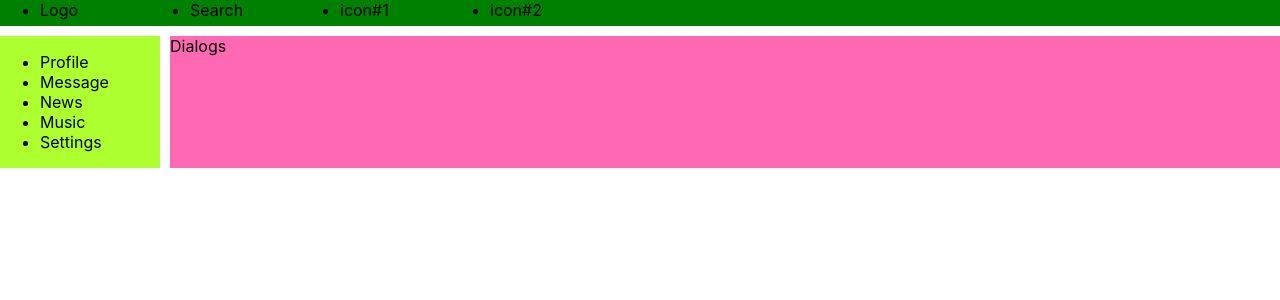
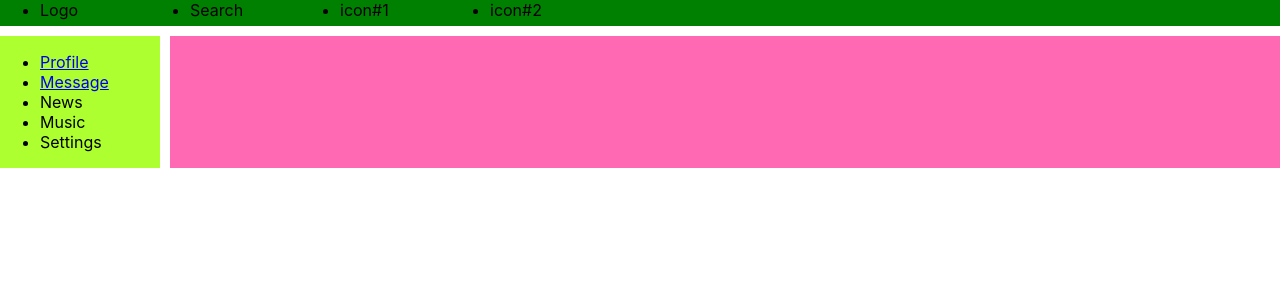
Before and after one commit to TuzovArtem/React-kamasutra, a React (Create React App) app: page / in a window 1280 px wide. Shown: the top 300 px of the page. Built offline with nearby package versions, Linux system fonts and the light colour scheme.

Commit message:
feat:add Route(lesson 19)

```diff
--- a/src/App.js
+++ b/src/App.js
@@ -13,14 +13,16 @@ import { BrowserRouter, Route, Link } from "react-router-dom";
 const   App = (props) => {
 
   return (
-    <div className="app-wrapper">
-      <Header />
-      <Navbar />
-      <div className='content'>
-      {/* <Profile /> */}
-      <Dialogs />
+    <BrowserRouter>
+      <div className="app-wrapper">
+        <Header />
+        <Navbar />
+        <div className='content'>
+          <Route path='/dialogs' component={Dialogs} />
+          <Route path='/profile' component={Profile} />
+        </div>
       </div>
-    </div>
+    </BrowserRouter>
   );
 }
 
--- a/src/Components/Navbar/Navbar.jsx
+++ b/src/Components/Navbar/Navbar.jsx
@@ -4,8 +4,8 @@ const Navbar = () =>{
   return(
   <nav className={classes.nav}>
     <ul>
-      <li> <a>Profile</a> </li>
-      <li> <a>Message</a> </li>
+      <li> <a href='/profile'>Profile</a> </li>
+      <li> <a href='/dialogs'>Message</a> </li>
       <li> <a>News</a> </li>
       <li> <a>Music</a> </li>
       <li> <a>Settings</a> </li>
```
